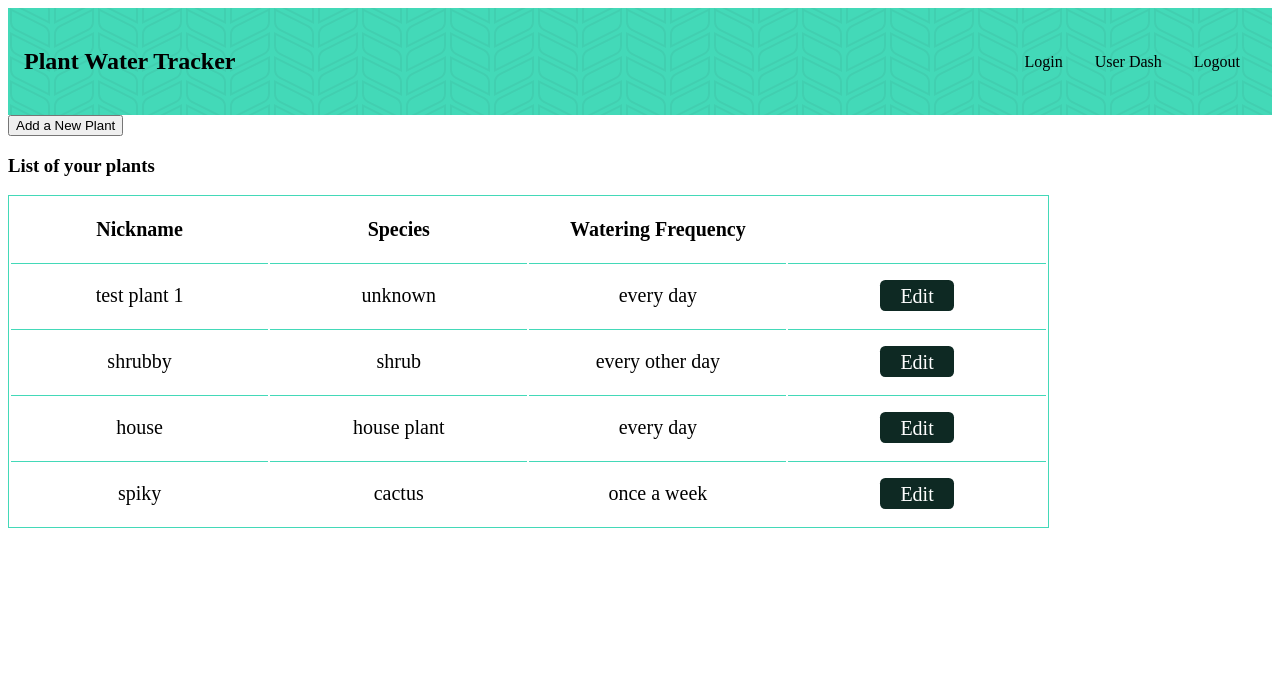
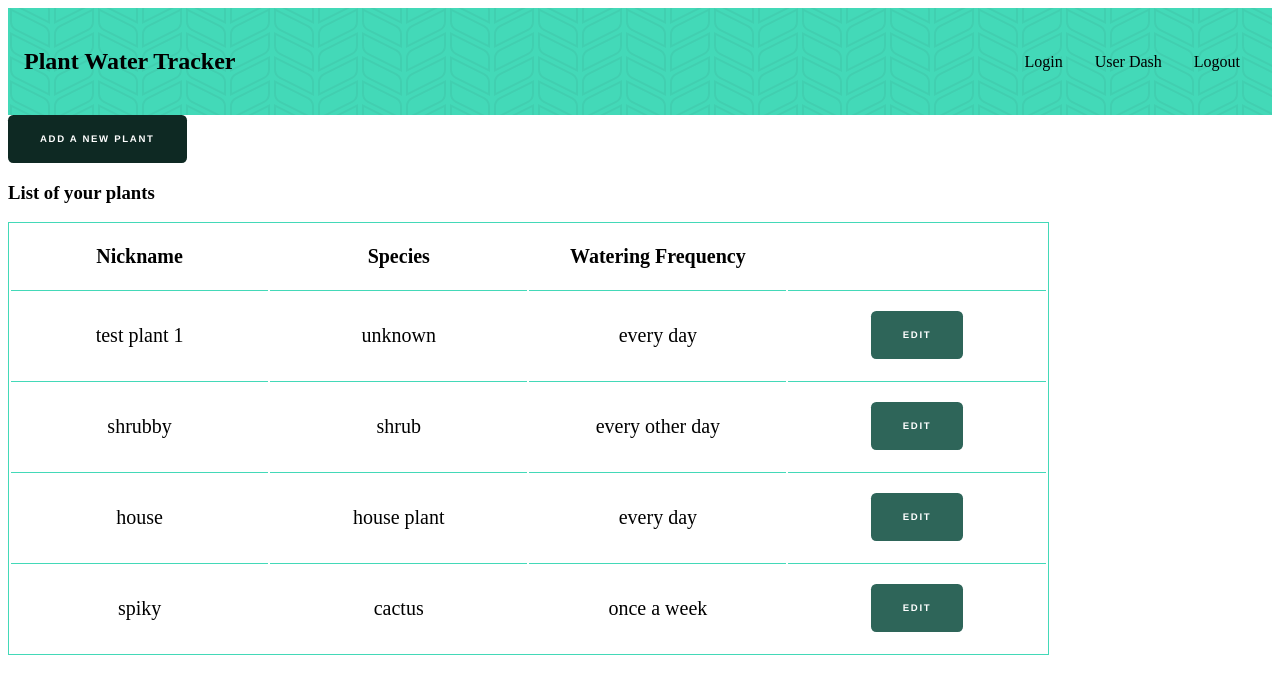
Before and after one commit to plant-water-tracker/frontend, a React (Create React App) app: page /user-dash in a window 1280 px wide. Shown: the top 694 px of the page. Built offline with nearby package versions, Linux system fonts and the light colour scheme.

Commit message:
Add form in place and functionality set up

```diff
--- a/src/components/AddPlant.js
+++ b/src/components/AddPlant.js
@@ -1,8 +1,8 @@
 import React, { useState } from 'react';
 import { useParams, useHistory } from 'react-router-dom';
-import { Link } from 'react-router-dom';
 
 import axios from 'axios';
+import plants from '../mocks/data';
 
 const AddPlant = (props) => {
     const {push} = useHistory();
@@ -21,9 +21,25 @@ const AddPlant = (props) => {
         });
     }
 
+    const handleSubmit = (e) => {
+        e.preventDefault();
+
+        //temp push
+        push(`/user-dash`);
+
+        // axios.post(`http://localhost:9000/api/movies`, plant)
+        //     .then(res=>{
+        //         props.setPlants(res.data);
+        //         push(`/user-dash`);
+		// 	})
+		// 	.catch(err=>{
+		// 		console.log(err);
+		// 	})
+    }
+
     return (
         <div>
-            <form>
+            <form onSubmit={handleSubmit}>
                 <div>
                     <h3>Add a Plant</h3>
                 </div>
@@ -41,6 +57,9 @@ const AddPlant = (props) => {
                         <input value={plant.h2oFrequency} onChange={handleChange} name="h2oFrequency" type="text" className="form-control"/>
                     </div>
                 </div>
+                <div>
+                    <button className='button primary'>Submit</button>
+                </div>
             </form>
         </div>
     )
--- a/src/components/App.js
+++ b/src/components/App.js
@@ -1,15 +1,34 @@
-import React from 'react';
+import React, { useState, useEffect } from 'react';
+import { Route, BrowserRouter as Router, Switch } from "react-router-dom";
+import axios from 'axios';
+import plantsData from '../mocks/data';
 import Home from './Home';
 import Register from './Register';
 import Login from './Login';
 import Header from './Header';
 import UserDashboard from './UserDashboard';
-import { Route, BrowserRouter as Router, Switch } from "react-router-dom";
 import Logout from './Logout';
 import PlantDashboard from './PlantDashboard';
 import AddPlant from './AddPlant';
 
-function App() {
+function App(props) {
+
+  const [plants, setPlants] = useState([]);
+
+  useEffect(()=>{
+
+    //temp set data
+    setPlants(plantsData);
+
+    // axios.get('http://localhost:9000/api/plants')
+    //   .then(res => {
+    //     setPlants(res.data);
+    //   })
+    //   .catch(err => {
+    //     console.log(err);
+    //   });
+  }, []);
+
   return (
     <div className="App">
       <Router>
@@ -19,25 +38,31 @@ function App() {
           <Route path='/user-dash/edit/:id'>
             <PlantDashboard/>
           </Route>
+
           <Route path='/user-dash/add'>
             <Header/>
-            <AddPlant/>
+            <AddPlant setPlants={setPlants}/>
           </Route>
+
           <Route path='/user-dash'>
             <Header/>
-            <UserDashboard/>
+            <UserDashboard plants={plants}/>
           </Route>
+
           <Route path='/logout'>
             <Logout/>
           </Route>
+
           <Route path='/login'>
             <Header/>
             <Login/>
           </Route>
+
           <Route path='/register'>
             <Header/>
             <Register/>
           </Route>
+
           <Route exact path='/'>
             <Home />
           </Route>
--- a/src/components/PlantListItem.js
+++ b/src/components/PlantListItem.js
@@ -9,7 +9,7 @@ const PlantListItem = (props)=> {
       <td>{species}</td>
       <td>{h2oFrequency}</td>
       <td>
-        <Link to={`/user-dash/edit/${plant_id}`} className='edit'>
+        <Link to={`/user-dash/edit/${plant_id}`} className='button secondary'>
           Edit
         </Link>
       </td>
--- a/src/components/UserDashboard.js
+++ b/src/components/UserDashboard.js
@@ -1,13 +1,14 @@
 import React from "react";
 import { Link } from 'react-router-dom';
-import plants from "../mocks/data";
 import PlantListItem from "./PlantListItem";
 import './UserDashboard.css'
 
 const UserDashboard = (props) => {
+    const {plants} = props;
+
     return (
         <div>
-            <Link to='/user-dash/add'><button>Add a New Plant</button></Link>
+            <Link to='/user-dash/add'><button className="button primary">Add a New Plant</button></Link>
             <h3>List of your plants</h3>
             <table className="table">
                 <thead>
```
